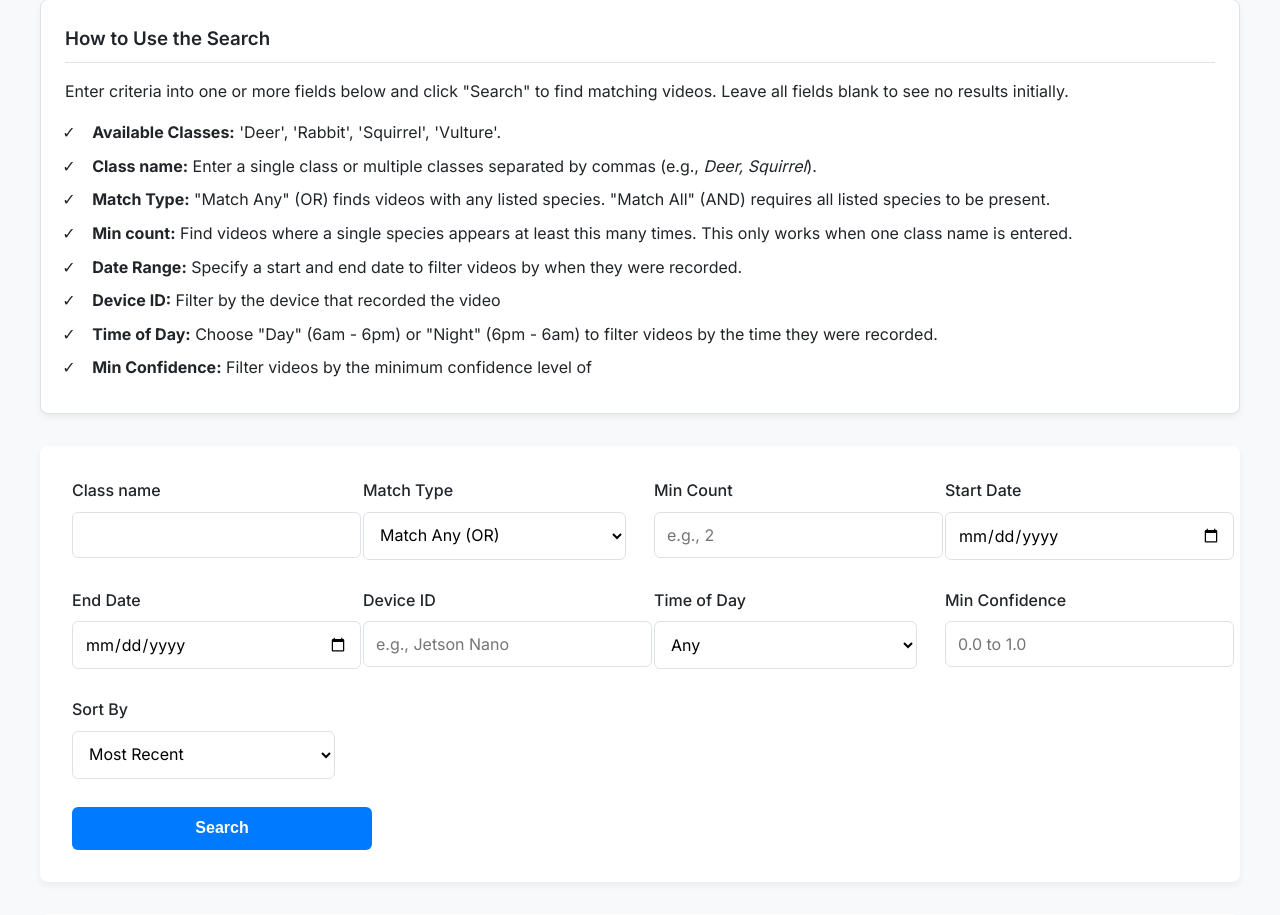
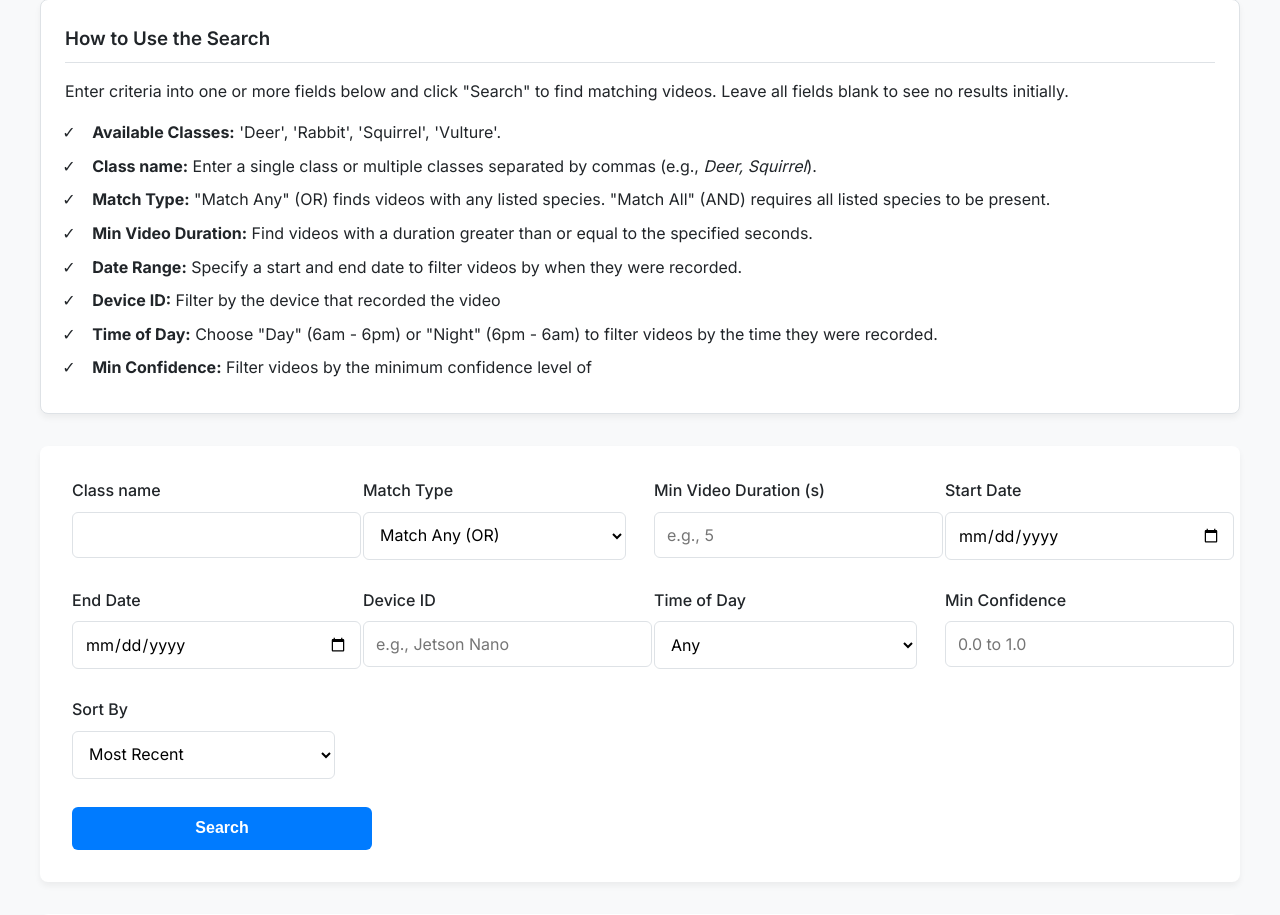
Before and after one commit to Himson2006/Yolo-Gpu-2, a Flask app: page /search in a window 1280 px wide. Shown: the part 138-1053 px from the top of the page. Run offline with Flask 3, Linux system fonts and the light colour scheme.

Commit message:
Event Filter By Duration

```diff
--- a/app/templates/search.html
+++ b/app/templates/search.html
@@ -246,7 +246,7 @@
                 <li><strong>Available Classes:</strong> 'Deer', 'Rabbit', 'Squirrel', 'Vulture'.</li>
                 <li><strong>Class name:</strong> Enter a single class or multiple classes separated by commas (e.g., <em>Deer, Squirrel</em>).</li>
                 <li><strong>Match Type:</strong> "Match Any" (OR) finds videos with any listed species. "Match All" (AND) requires all listed species to be present.</li>
-                <li><strong>Min count:</strong> Find videos where a single species appears at least this many times. This only works when one class name is entered.</li>
+                <li><strong>Min Video Duration:</strong> Find videos with a duration greater than or equal to the specified seconds.</li>
                 <li><strong>Date Range:</strong> Specify a start and end date to filter videos by when they were recorded.</li>
                 <li><strong>Device ID:</strong> Filter by the device that recorded the video</li>
                 <li><strong>Time of Day:</strong> Choose "Day" (6am - 6pm) or "Night" (6pm - 6am) to filter videos by the time they were recorded.</li>
@@ -267,8 +267,8 @@
                 </select>
             </div>
             <div class="form-group">
-                <label for="min_count">Min Count</label>
-                <input type="number" id="min_count" name="min_count" value="{{ min_count or '' }}" placeholder="e.g., 2">
+                <label for="min_duration">Min Video Duration (s)</label>
+                <input type="number" id="min_duration" name="min_duration" value="{{ min_duration or '' }}" placeholder="e.g., 5" step="0.1">
             </div>
             <div class="form-group">
                 <label for="start_date">Start Date</label>
--- a/app/views.py
+++ b/app/views.py
@@ -20,7 +20,7 @@ def index():
 def search_videos():
     class_name_str = request.args.get("class_name", type=str)
     match_type = request.args.get("match_type", "any", type=str)
-    min_count = request.args.get("min_count", type=int)
+    min_duration = request.args.get("min_duration", type=float)
     start_date_str = request.args.get("start_date", type=str)
     end_date_str = request.args.get("end_date", type=str)
     device_id = request.args.get("device_id", type=str)
@@ -29,8 +29,7 @@ def search_videos():
     sort_by = request.args.get("sort_by", "recent", type=str)
     events = []
     search_performed = False
-    if class_name_str or min_count is not None or start_date_str or end_date_str or device_id or time_of_day or min_confidence is not None:
-        search_performed = True
+    if class_name_str or min_duration is not None or start_date_str or end_date_str or device_id or time_of_day or min_confidence is not None:
         q = Event.query.join(Detection)
 
         class_names_lower = []
@@ -63,13 +62,8 @@ def search_videos():
             # Finally, filter the main query by the event_ids found in the subquery
             q = q.filter(Event.event_id.in_(subq))
 
-        if min_count is not None and class_names_original:
-            first_class_original_case = class_names_original[0]
-            try:
-                q = q.filter(Detection.max_count_per_frame[first_class_original_case].as_float() >= min_count)
-            except Exception:
-                # Silently ignore if the key is invalid
-                pass
+        if min_duration is not None:
+            q = q.filter(Event.video_duration_seconds >= min_duration)
 
         # Apply start date filter
         if start_date_str:
@@ -109,7 +103,7 @@ def search_videos():
 
         events = q.all()
     return render_template("search.html", events=events, class_name=class_name_str,
-                           min_count=min_count, start_date=start_date_str,end_date=end_date_str,
+                           min_duration=min_duration, start_date=start_date_str,end_date=end_date_str,
                            device_id=device_id,time_of_day=time_of_day,min_confidence=min_confidence,sort_by=sort_by,
                            match_type=match_type,
                            search_performed=search_performed)
```
